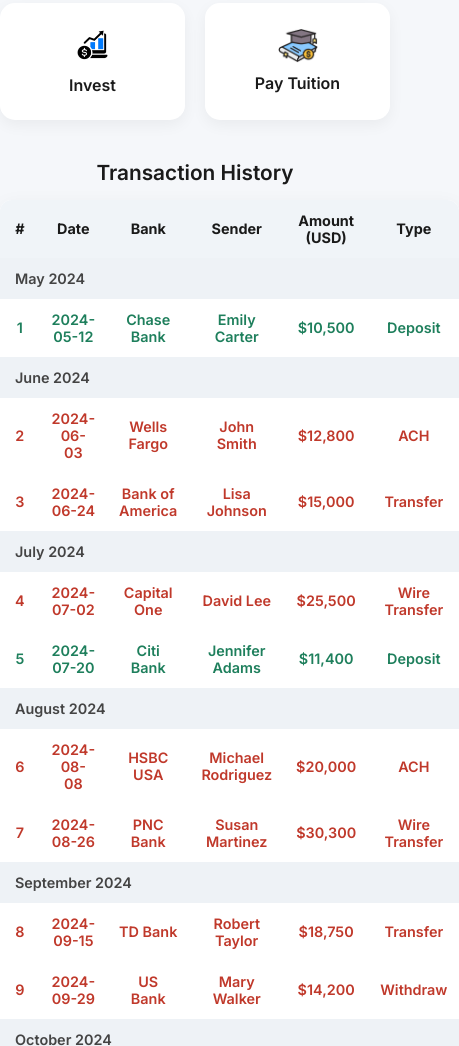
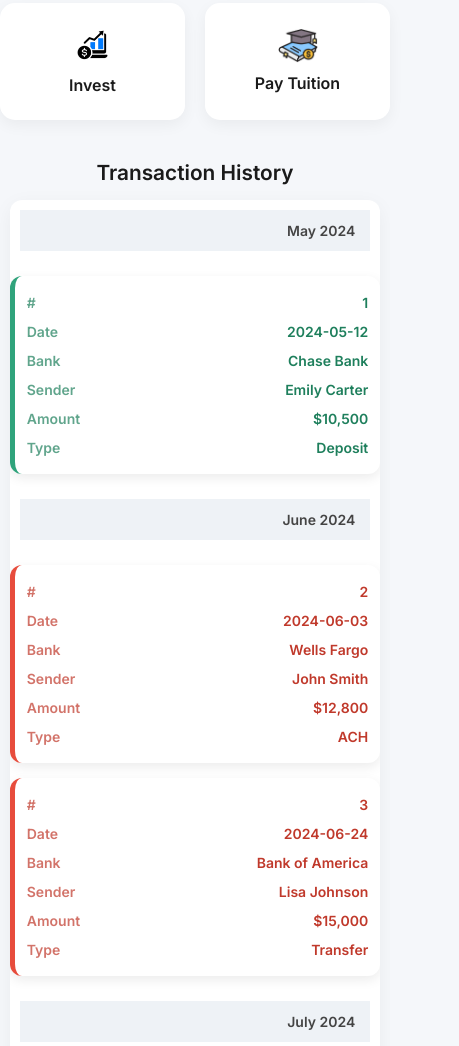
Before and after one commit to JamesHD001/South-Bank, a plain HTML site: page bank/dashboard.html in a window 390 px wide. Shown: the part 2075-3121 px from the top of the page, 459 px wide, since content can reach past the window. Drawn offline with nearby package versions, Linux system fonts and the light colour scheme; sample sign-in values are in the browser's storage.

Commit message:
update files

```diff
--- a/bank/dashboard.html
+++ b/bank/dashboard.html
@@ -153,6 +153,80 @@
       color: #ff6b6b;
     }
 
+    @media (max-width: 768px) {
+
+    table thead {
+      display: none;
+    }
+
+    table, tbody, tr {
+      display: block;
+      width: 100%;
+    }
+
+    tbody tr {
+      background: #ffffff;
+      margin-bottom: 15px;
+      border-radius: 12px;
+      padding: 12px;
+      box-shadow: 0 4px 12px rgba(0,0,0,0.08);
+      animation: fadeUp 0.4s ease;
+    }
+
+    body.dark tbody tr {
+      background: #1e1e1e;
+      box-shadow: 0 4px 12px rgba(0,0,0,0.35);
+    }
+
+    tbody td {
+      display: flex;
+      justify-content: space-between;
+      padding: 6px 0;
+      border: none;
+      font-size: 14px;
+    }
+
+    tbody td::before {
+      content: attr(data-label);
+      font-weight: 600;
+      opacity: 0.7;
+    }
+
+    /* Credit / Debit emphasis */
+    tr.credit {
+      border-left: 5px solid #2fa37b;
+    }
+
+    tr.debit {
+      border-left: 5px solid #e74c3c;
+    }
+
+    /* Month header */
+    .month-row {
+      background: transparent !important;
+      box-shadow: none !important;
+      font-weight: bold;
+      text-align: center;
+      padding: 10px;
+      color: #555;
+    }
+
+      body.dark .month-row {
+        color: #aaa;
+      }
+    }
+
+    /* Animation */
+    @keyframes fadeUp {
+      from {
+        opacity: 0;
+        transform: translateY(8px);
+      }
+      to {
+        opacity: 1;
+        transform: translateY(0);
+      }
+    }
     /* Responsive: stack buttons on small screens */
     @media screen and (max-width: 768px) {
       .action-buttons {
@@ -525,14 +599,15 @@
         if (CREDIT_TYPES.includes(t.type)) row.classList.add("credit");
         if (DEBIT_TYPES.includes(t.type)) row.classList.add("debit");
 
-        row.innerHTML = `
-          <td>${rowCounter}</td>
-          <td>${t.date}</td>
-          <td>${t.bank}</td>
-          <td>${t.sender}</td>
-          <td>${t.amount}</td>
-          <td>${t.type}</td>
-        `;
+      row.innerHTML = `
+        <td data-label="#">${rowCounter}</td>
+        <td data-label="Date">${t.date}</td>
+        <td data-label="Bank">${t.bank}</td>
+        <td data-label="Sender">${t.sender}</td>
+        <td data-label="Amount">${t.amount}</td>
+        <td data-label="Type">${t.type}</td>
+      `;
+
 
         tbody.appendChild(row);
       });
```
